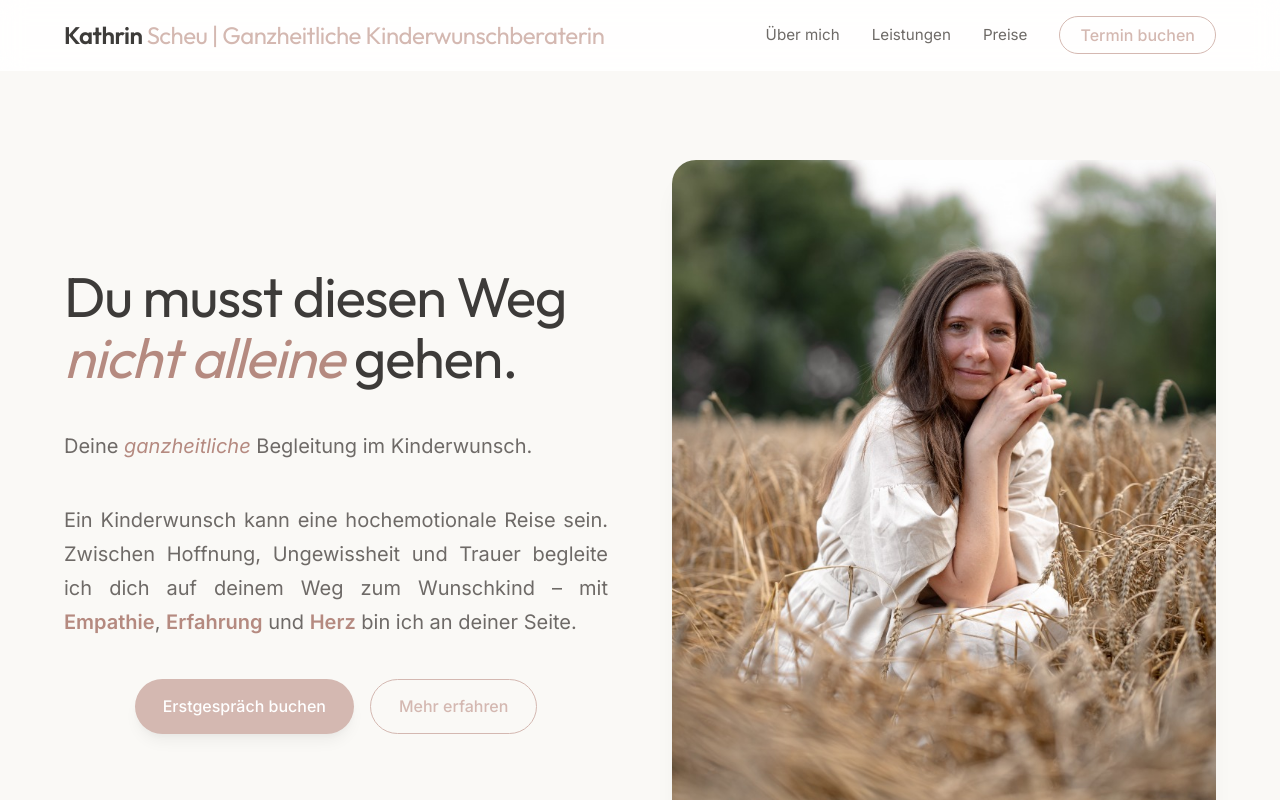
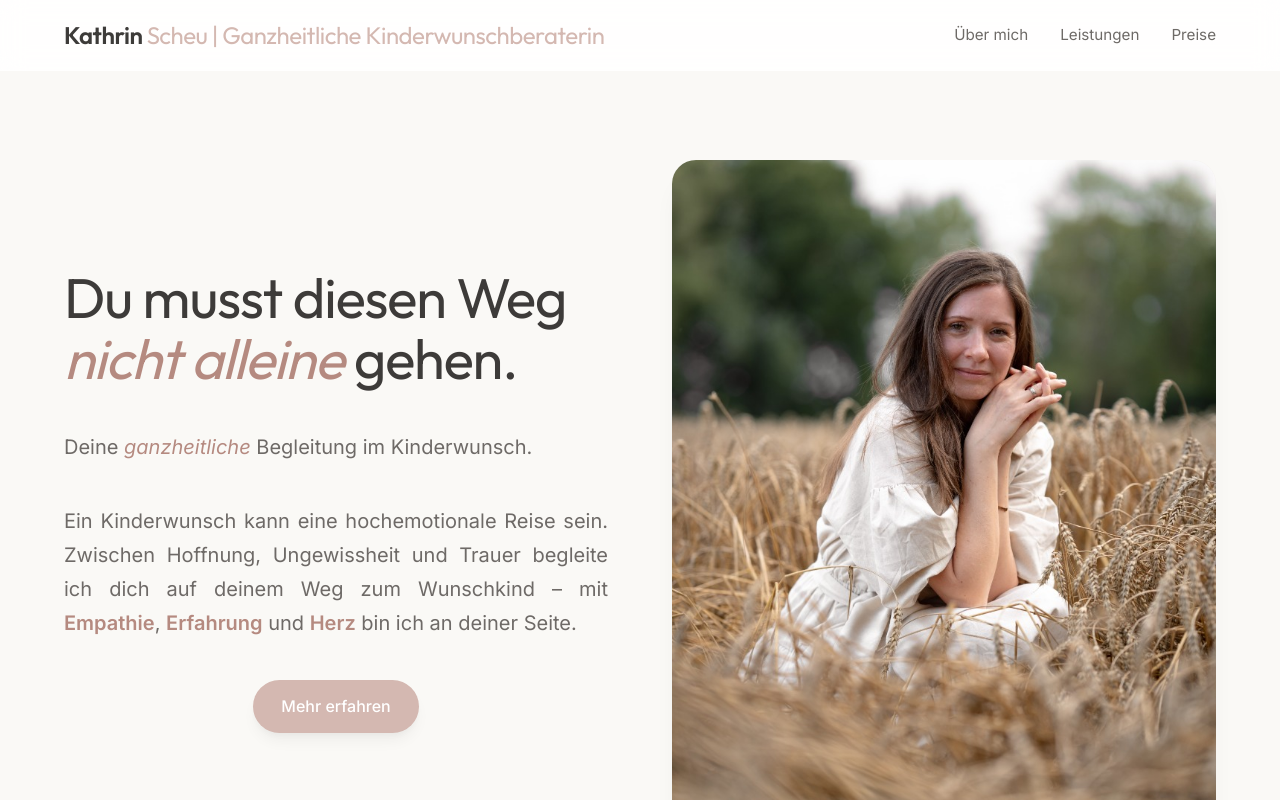
Before and after one commit to nielsinoglindini/kinderwunsch, a React (Vite) app: page / in a window 1280 px wide. Shown: the top 800 px of the page. Built offline with nearby package versions, Linux system fonts and the light colour scheme.

Commit message:
refactor: remove booking buttons and links from navigation, hero, and footer

```diff
--- a/src/App.tsx
+++ b/src/App.tsx
@@ -47,6 +47,7 @@ function App() {
     setSelectedService(service);
     setIsBookingOpen(true);
   };
+  void handleOpenBooking;
 
   // Simple intersection observer setup for fade-in animations
   useEffect(() => {
@@ -81,7 +82,6 @@ function App() {
             <a href="#about" className="nav-link">Über mich</a>
             <a href="#services" className="nav-link">Leistungen</a>
             <a href="#pricing" className="nav-link">Preise</a>
-            <button onClick={() => handleOpenBooking()} className="btn btn-outline" style={{ padding: '8px 20px', cursor: 'pointer' }}>Termin buchen</button>
           </div>
           <div className="mobile-menu" style={{ display: 'none' /* Handled by media queries normally */ }}>
             <Menu className="text-gray-600" />
@@ -102,10 +102,7 @@ function App() {
               Ein Kinderwunsch kann eine hochemotionale Reise sein. Zwischen Hoffnung, Ungewissheit und Trauer begleite ich dich auf deinem Weg zum Wunschkind – mit <span className="hero-highlight-bold" style={{ hyphens: 'none' }}>Empathie</span>, <span className="hero-highlight-bold">Erfahrung</span> und <span className="hero-highlight-bold">Herz</span> bin ich an deiner Seite.
             </p>
             <div style={{ display: 'flex', gap: '16px', flexWrap: 'wrap', justifyContent: 'center' }}>
-              <button onClick={() => handleOpenBooking('initial')} className="btn btn-primary" style={{ cursor: 'pointer' }}>
-                Erstgespräch buchen
-              </button>
-              <a href="#services" className="btn btn-outline">
+              <a href="#services" className="btn btn-primary">
                 Mehr erfahren
               </a>
             </div>
@@ -513,7 +510,6 @@ function App() {
                 <li><a href="#about">Über mich</a></li>
                 <li><a href="#services">Leistungen</a></li>
                 <li><a href="#pricing">Preise</a></li>
-                <li><a href="#" onClick={(e) => { e.preventDefault(); handleOpenBooking(); }}>Termin buchen</a></li>
               </ul>
             </div>
             <div className="footer-col">
```
